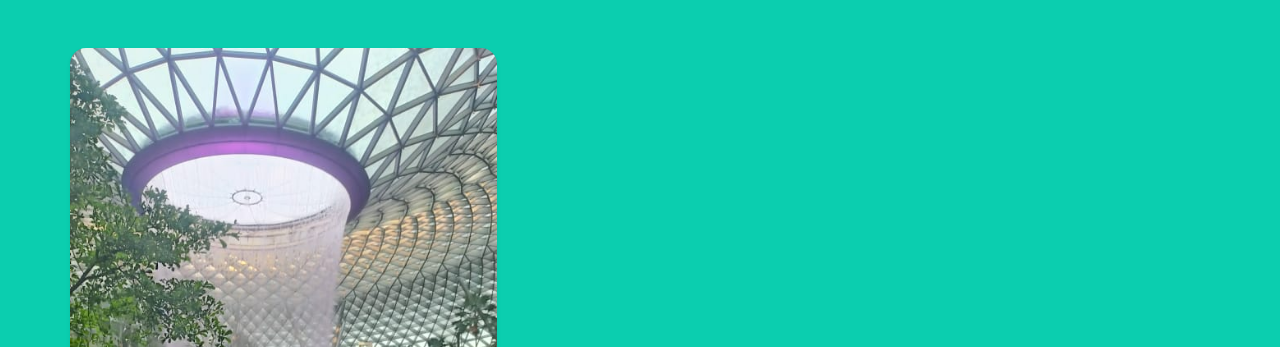
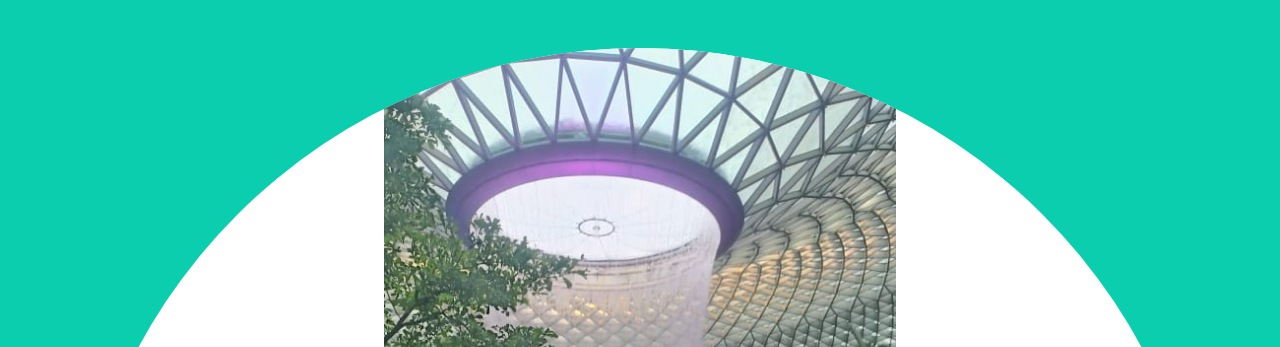
Before and after one commit to Faizin3/Moh-Faizin-Shodiq3, a plain HTML site: page index.html in a window 1280 px wide. Shown: the top 347 px of the page. Drawn offline with nearby package versions, Linux system fonts and the light colour scheme.

```diff
--- a/index.html
+++ b/index.html
@@ -58,12 +58,12 @@
     >
       <div class="container">
         <div class="row align-items-center">
-          <div class="col-lg-5 px-5 pl-lg-0 pb-5 pb-lg-0">
+        <div style="width:100%; aspect-ratio:1; border-radius:50%; overflow:hidden; background:#fff;">
   <img
     class="img-fluid w-100 shadow-sm"
     src="img/Moh_Faizin_Shodiq.png"
     alt=""
-  style="border-radius: 16px; object-fit: contain; background: transparent;"
+    style="width:100%; height:100%; object-fit:contain;"
   />
 </div>
           <div class="col-lg-7 text-center text-lg-left">
```
Lines whose indentation alone changed are shown as unchanged.
